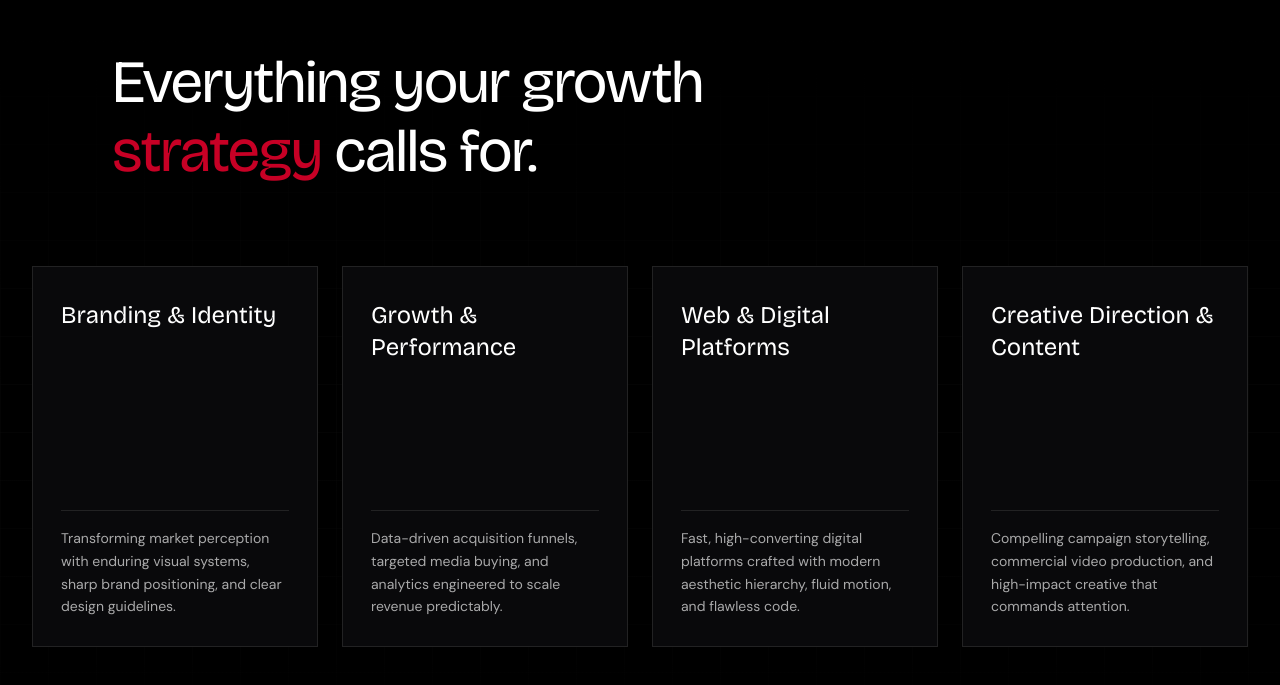
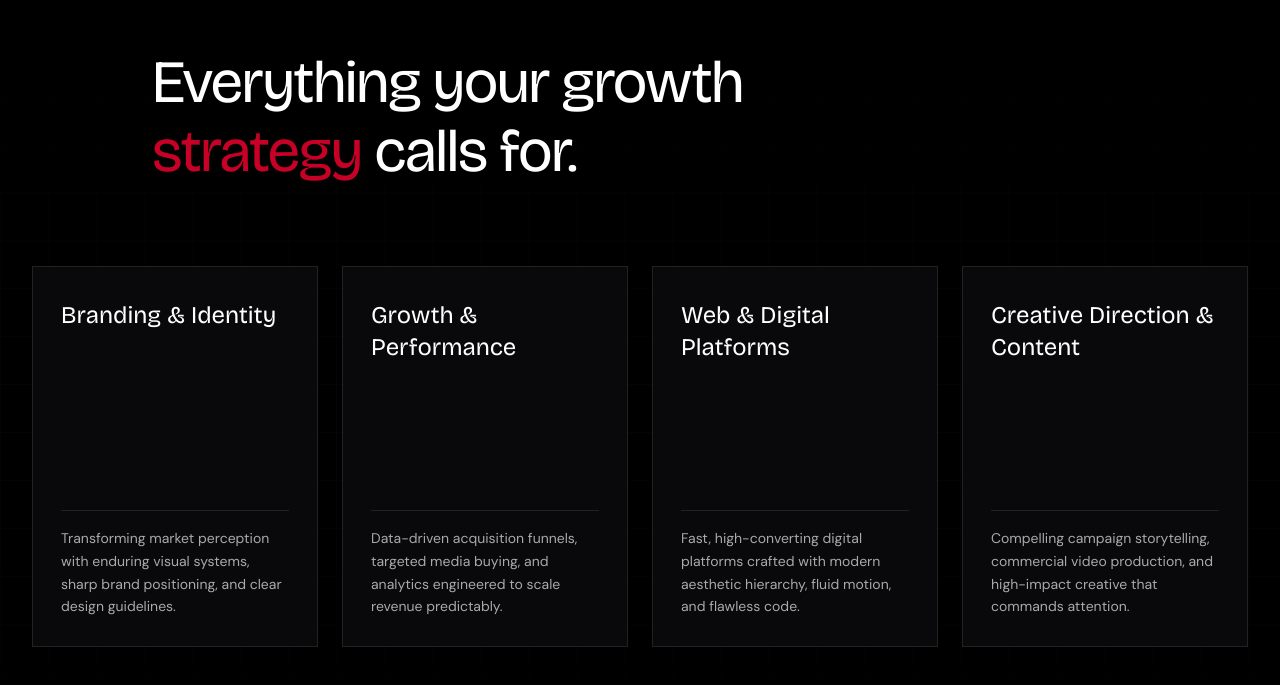
Before and after one commit to nikhilkumar202002/kaizen-ads, a React (Vite) app: page / in a window 1280 px wide. Shown: the part 4969-5654 px from the top of the page. Built offline with nearby package versions, Linux system fonts and the light colour scheme.

Commit message:
style: increase left margin of service cards section heading to 120px

```diff
--- a/src/components/home/ServiceCards.jsx
+++ b/src/components/home/ServiceCards.jsx
@@ -60,7 +60,7 @@ const ServiceCards = () => {
       <div className="relative z-10 max-w-7xl mx-auto px-4 sm:px-6 lg:px-8">
 
         {/* Left-Aligned Section Heading with 80px Left Margin (no subheading, no description) */}
-        <div className="mb-12 sm:mb-16 lg:mb-20 ml-0 sm:ml-8 lg:ml-[80px]">
+        <div className="mb-12 sm:mb-16 lg:mb-20 ml-0 sm:ml-8 lg:ml-[120px]">
           <h2 className="font-heading text-3xl sm:text-5xl md:text-6xl font-normal leading-[1.15] tracking-tight text-white">
             Everything your growth <br className="hidden sm:inline" />
             <span className="text-primary">strategy</span> calls for.
```
